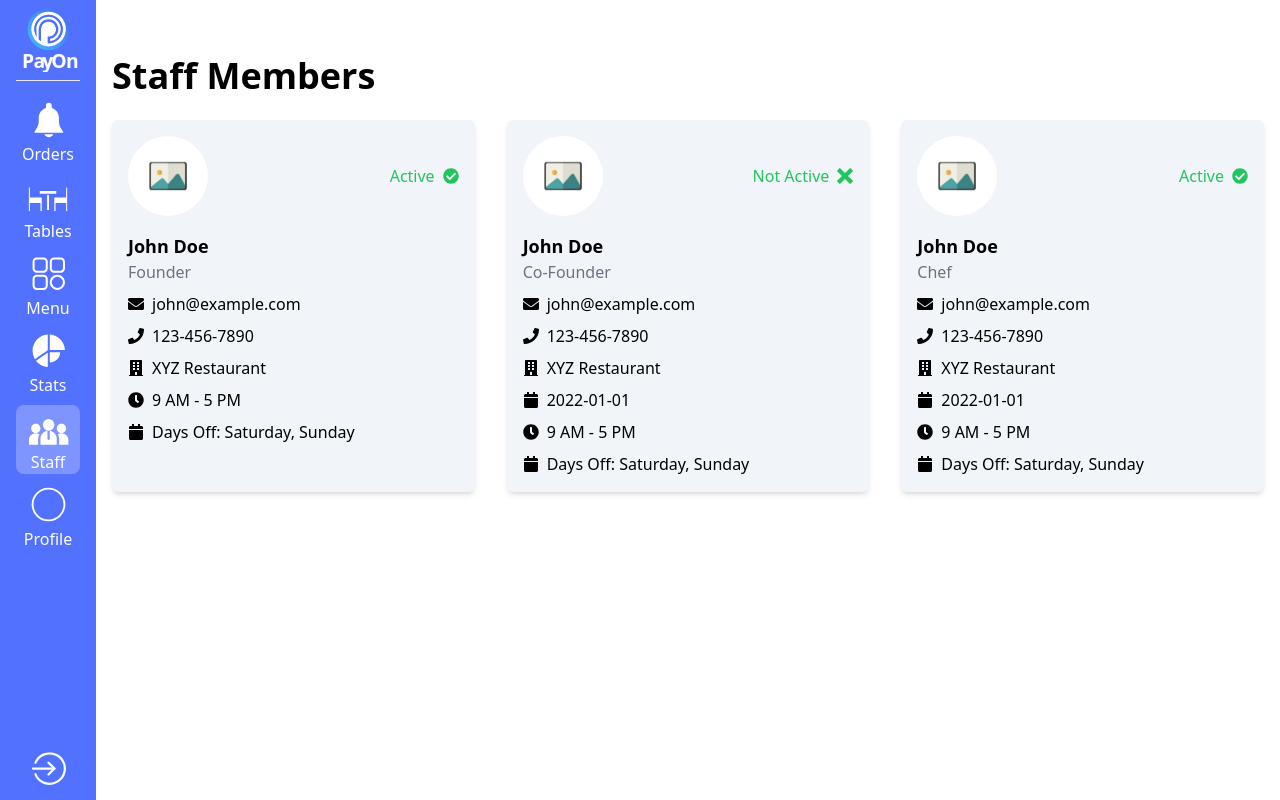
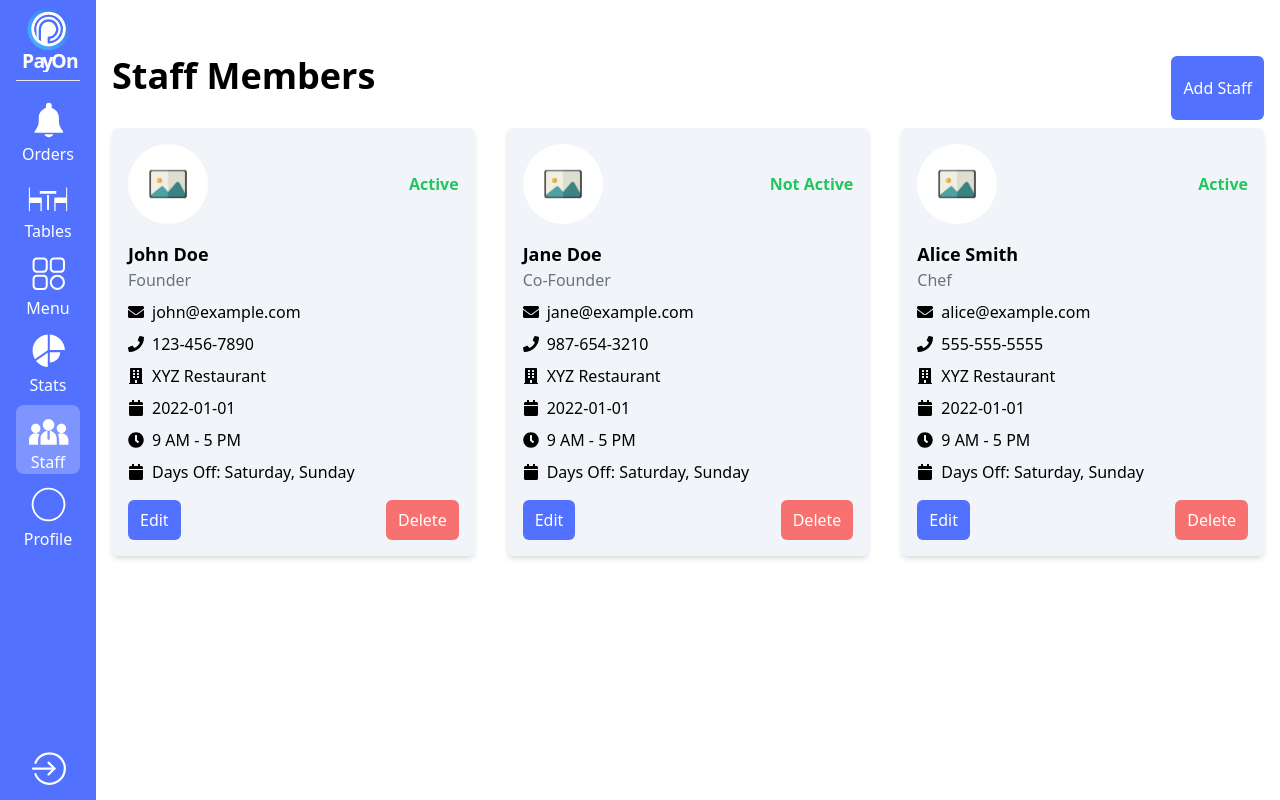
Before and after one commit to Zeeshan044/payon-client-frontend, a Next.js app: page /staff in a window 1280 px wide. Built offline with nearby package versions, Linux system fonts and the light colour scheme; sample sign-in values are in the browser's storage.

Commit message:
style:work on staff

```diff
--- /dev/null
+++ b/src/components/Modals/add-staff.modal.tsx
@@ -0,0 +1,33 @@
+import React from "react";
+import { ModalContent, ModalFooter } from "../ui/modal";
+import Input from "../ui/input";
+import Button from "../ui/button";
+
+const AddStaff = () => {
+    return (
+        <form action="#" method="post">
+            <ModalContent>
+                <Input name="name" label="Name" id="name" />
+                <label htmlFor=" mt-2">Select Role:</label>
+                <select className="block w-full px-3 py-2 rounded-md border-2 bg-slate-200 text-black placeholder-black/60 focus:outline-none focus:border-black">
+                    <option value="Founder">Founder</option>
+                    <option value="Co-Founder">Co-Founder</option>
+                    <option value="Chef">Chef</option>
+                    <option value="Waiter">Waiter</option>
+                    <option value="Manager">Manager</option>
+                </select>
+                <Input name="email" label="Email" id="email" />
+                <Input name="phone" label="Phone" id="phone" />
+                <Input name="restaurant" label="Restaurant" id="restaurant" />
+                <Input name="startDate" label="Start Date" id="startDate" type="date" />
+                <Input name="workingHours" label="Working Hours" id="workingHours" />
+                <Input name="daysOff" label="Days Off" id="daysOff" />
+            </ModalContent>
+            <ModalFooter>
+                <Button className="flex justify-end " type="submit">Submit</Button>
+            </ModalFooter>
+        </form>
+    );
+};
+
+export default AddStaff;
--- a/src/components/manages-modal/managed-modal.tsx
+++ b/src/components/manages-modal/managed-modal.tsx
@@ -12,6 +12,7 @@ const ViewTableModal = lazy(
 );
 const AddProductModal = lazy(() => import("@/components/Modals/add-product.modal"))
 const ViewResturant = lazy(() => import("@/components/Modals/view-resturant.modal"))
+const AddStaff = lazy(() => import("@/components/Modals/add-staff.modal"))
 function renderView(view: ModalViews) {
   switch (view) {
     case "VIEW_TABLE":
@@ -24,6 +25,8 @@ function renderView(view: ModalViews) {
       return <AddProductModal isOpen={true} onClose={() => { }} />;
     case "VIEW_RESTURANT":
       return <ViewResturant />
+    case "ADD_STAFF":
+      return <AddStaff />
     default:
       return <></>;
   }
--- a/src/components/ui/menu-row.tsx
+++ b/src/components/ui/menu-row.tsx
@@ -26,7 +26,7 @@ const MenuRow = ({
   return (
     <div
       onClick={onClick}
-      className="flex items-center justify-between bg-white p-2 rounded-md shadow"
+      className="flex items-center justify-between bg-white p-2 mb-3 rounded-md shadow"
     >
       <div className="flex flex-col self-stretch">
         <h3 className="font-bold">{title}</h3>
--- a/src/components/user-profile/user-resturants.tsx
+++ b/src/components/user-profile/user-resturants.tsx
@@ -1,4 +1,5 @@
-import React, { useState } from "react";
+// UserRestaurants component
+import React from "react";
 import Button from "../ui/button";
 import Image from "next/image";
 import IMAGES from "@/constants/images";
@@ -7,14 +8,16 @@ import { useDispatch } from "react-redux";
 
 const UserRestaurants = () => {
     const dispatch = useDispatch();
+
     const handleViewMore = () => {
         dispatch(openModal({ view: "VIEW_RESTURANT", data: { title: "Restaurant Details" } }));
     };
+
     return (
-        <div className="lg:mr-10 lg:mt-32 m-10 ">
+        <div className="lg:mr-10 lg:mt-32 m-10">
             <div>
                 <h1 className="text-3xl font-bold">Restaurants</h1>
-                <div className="border-2 bg-slate-300 flex flex-col lg:flex-row items-center justify-between max-w-2xl p-2 md:my-5">
+                <div className="border-2 bg-slate-100 rounded-md shadow flex flex-col md:flex-row items-center justify-between max-w-2xl p-2 md:my-5">
                     <div className="mb-4 md:mr-4">
                         <Image
                             src={IMAGES.NO_IMAGE}
@@ -28,37 +31,12 @@ const UserRestaurants = () => {
                             <p>Lorem ipsum, dolor sit amet consectetur .....</p>
                             <p>New York, USA</p>
                         </div>
-
                         <div className="mt-5">
-                            <Button className="" onClick={handleViewMore}>
-                                View More
-                            </Button>
+                            <Button onClick={handleViewMore}>View More</Button>
                         </div>
                     </div>
                 </div>
-                <div className="border-2 bg-slate-300 flex flex-col lg:flex-row items-center justify-between max-w-2xl p-2 md:my-5">
-                    <div className="mb-4 md:mr-4">
-                        <Image
-                            src={IMAGES.NO_IMAGE}
-                            alt=""
-                            className="w-20 h-20 rounded-full object-cover"
-                        />
-                        <h2 className="font-bold text-xl mt-2 md:text-right">cheezious</h2>
-                    </div>
-                    <div className="flex flex-col items-end flex-wrap">
-                        <div>
-                            <p>Lorem ipsum, dolor sit amet consectetur .....</p>
-                            <p>New York, USA</p>
-                        </div>
-
-                        <div className="mt-5">
-                            <Button className="" onClick={handleViewMore}>
-                                View More
-                            </Button>
-                        </div>
-                    </div>
-                </div>
-
+                {/* Add more restaurant cards here if needed */}
             </div>
         </div>
     );
--- a/src/features/modal/modalSlice.ts
+++ b/src/features/modal/modalSlice.ts
@@ -6,6 +6,7 @@ export type ModalViews =
   | "VIEW_ORDER"
   | "ADD_PRODUCT"
   | "VIEW_RESTURANT"
+  | "ADD_STAFF"
   | null;
 
 interface ModalState {
--- a/src/pages/staff/index.tsx
+++ b/src/pages/staff/index.tsx
@@ -1,8 +1,12 @@
-import Layout from "@/components/layout/layout";
-import { FaUser, FaEnvelope, FaPhone, FaBuilding, FaCalendar, FaClock, FaCheckCircle, FaCross } from 'react-icons/fa';
+import React from 'react';
+import Layout from '@/components/layout/layout';
+import { FaUser, FaEnvelope, FaPhone, FaBuilding, FaCalendar, FaClock } from 'react-icons/fa';
 import Image from 'next/image';
-import IMAGES from "@/constants/images";
-import { ImCross } from "react-icons/im";
+import IMAGES from '@/constants/images';
+import { useRouter } from 'next/router';
+import Button from '@/components/ui/button';
+import { useDispatch } from 'react-redux';
+import { openModal } from "@/features/modal/modalSlice";
 
 const Staff = () => {
     const staffMembers = [
@@ -13,17 +17,17 @@ const Staff = () => {
             email: 'john@example.com',
             phone: '123-456-7890',
             restaurant: 'XYZ Restaurant',
-            // startDate: '2022-01-01',
+            startDate: '2022-01-01',
             workingHours: '9 AM - 5 PM',
             daysOff: ['Saturday', 'Sunday'],
             isActive: true,
         },
         {
-            id: 1,
-            name: 'John Doe',
+            id: 2,
+            name: 'Jane Doe',
             role: 'Co-Founder',
-            email: 'john@example.com',
-            phone: '123-456-7890',
+            email: 'jane@example.com',
+            phone: '987-654-3210',
             restaurant: 'XYZ Restaurant',
             startDate: '2022-01-01',
             workingHours: '9 AM - 5 PM',
@@ -31,11 +35,11 @@ const Staff = () => {
             isActive: false,
         },
         {
-            id: 1,
-            name: 'John Doe',
+            id: 3,
+            name: 'Alice Smith',
             role: 'Chef',
-            email: 'john@example.com',
-            phone: '123-456-7890',
+            email: 'alice@example.com',
+            phone: '555-555-5555',
             restaurant: 'XYZ Restaurant',
             startDate: '2022-01-01',
             workingHours: '9 AM - 5 PM',
@@ -43,9 +47,27 @@ const Staff = () => {
             isActive: true,
         },
     ];
-    return <Layout>
+    const dispatch = useDispatch();
+    const handleAddStaff = () => {
+        dispatch(openModal({ view: "ADD_STAFF", data: { title: "Add Staff" } }));
+    };
+
+    const handleEditStaff = () => {
+        dispatch(openModal({ view: "ADD_STAFF", data: { title: "Add Staff" } }));
+    };
+
+    const handleDeleteStaff = () => {
+    };
+
+
+
+    return (
+        <Layout>
             <div className="mx-4 mt-10">
+                <div className="flex justify-between mb-2">
                     <h1 className="text-4xl font-bold mb-6">Staff Members</h1>
+                    <Button size='md' className="" onClick={handleAddStaff}>Add Staff</Button>
+                </div>
                 <div className="grid grid-cols-1 md:grid-cols-2 lg:grid-cols-3 gap-8">
                     {staffMembers.map((staff) => (
                         <div key={staff.id} className="bg-slate-100 p-4 rounded-md shadow-md">
@@ -55,10 +77,7 @@ const Staff = () => {
                                     alt=""
                                     className="w-20 h-20 rounded-full object-cover"
                                 />
-                            <div className="text-green-500 flex gap-2 items-center">
-                                {staff.isActive ? "Active" : "Not Active"}
-                                {staff.isActive ? <FaCheckCircle /> : <ImCross />}
-                            </div>
+                                <div className="text-green-500 font-bold">{staff.isActive ? "Active" : "Not Active"}</div>
                             </div>
                             <h2 className="text-lg font-bold">{staff.name}</h2>
                             <p className="text-gray-500">{staff.role}</p>
@@ -74,11 +93,10 @@ const Staff = () => {
                                 <FaBuilding className="mr-2" />
                                 <p>{staff.restaurant}</p>
                             </div>
-                        {staff.startDate && <div className="flex items-center mt-2">
+                            <div className="flex items-center mt-2">
                                 <FaCalendar className="mr-2" />
                                 <p>{staff.startDate}</p>
-                        </div>}
-
+                            </div>
                             <div className="flex items-center mt-2">
                                 <FaClock className="mr-2" />
                                 <p>{staff.workingHours}</p>
@@ -87,11 +105,17 @@ const Staff = () => {
                                 <FaCalendar className="mr-2" />
                                 <p>Days Off: {staff.daysOff.join(', ')}</p>
                             </div>
+                            <div className="flex justify-between mt-4">
+                                <Button className="text-blue-500" onClick={() => handleEditStaff()}>Edit</Button>
+                                <Button className="!bg-red-400" onClick={() => handleDeleteStaff()}>Delete</Button>
+                            </div>
                         </div>
                     ))}
                 </div>
+
             </div>
-    </Layout>;
+        </Layout>
+    );
 };
 
 export default Staff;
```
Lines whose indentation alone changed are shown as unchanged.
